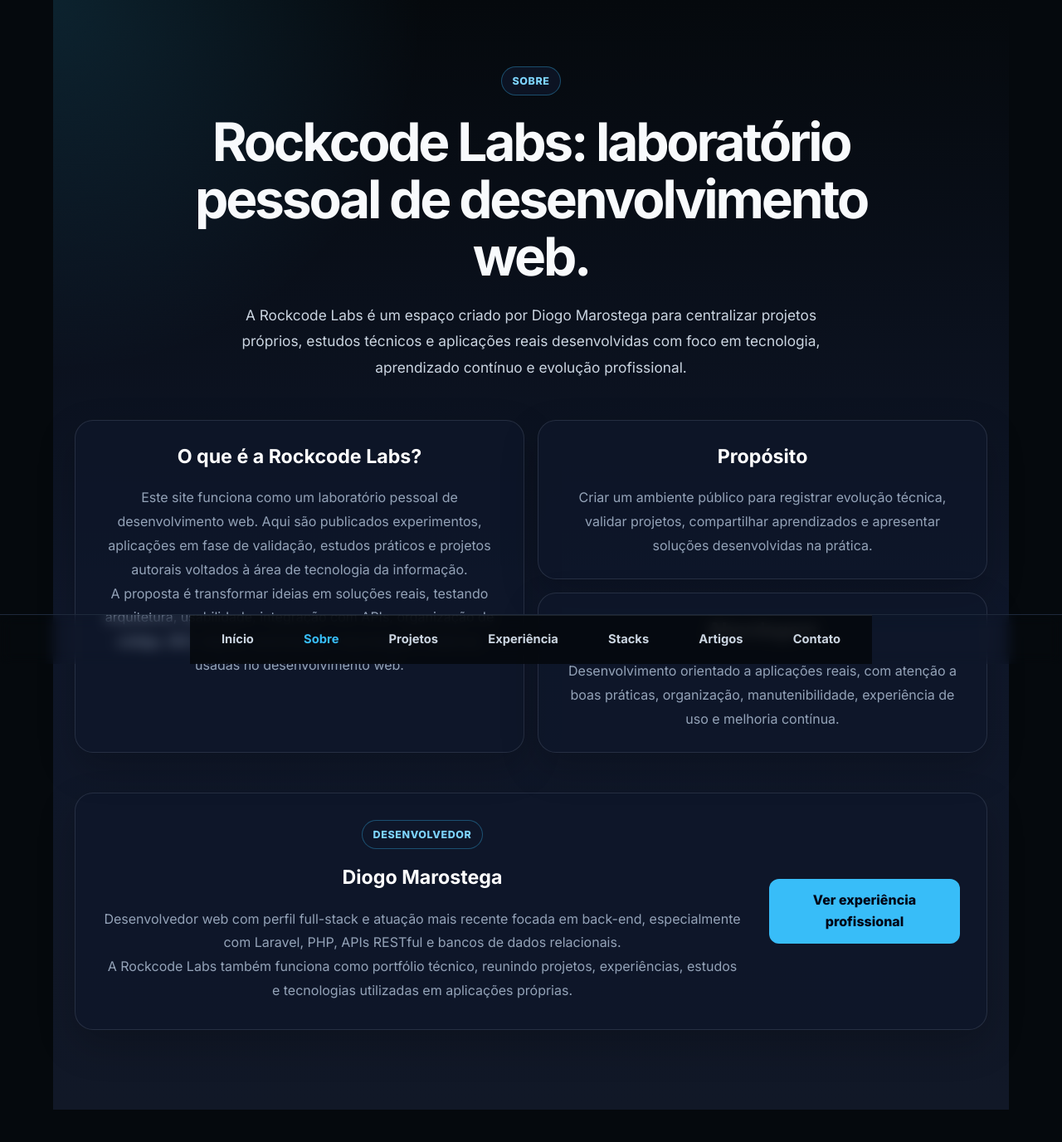
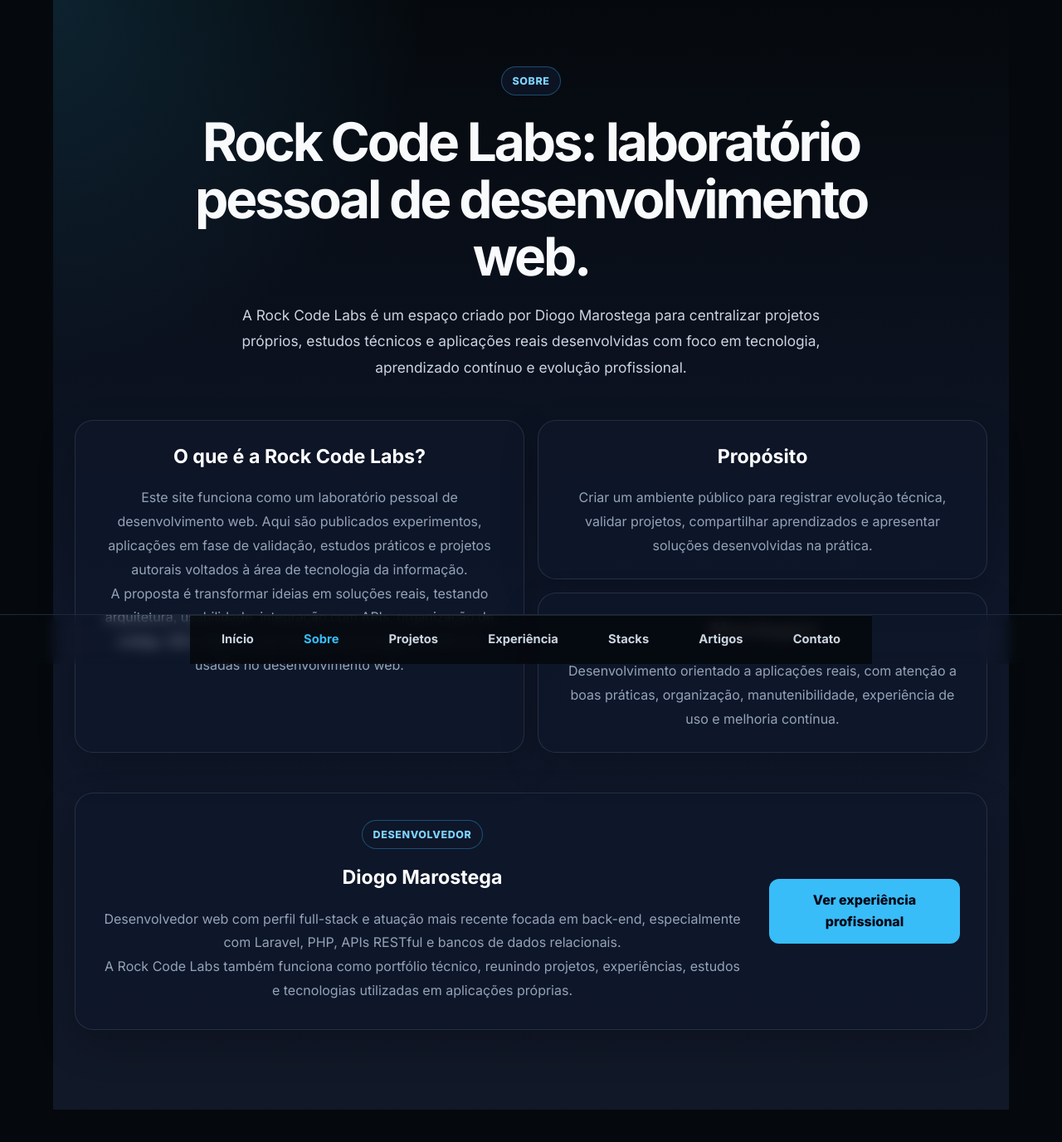
Before and after one commit to dmarostega/rockcode-front-end-vuejs, a Vue app: page /about in a window 1280 px wide. Shown: the whole page at 83% size. Built offline with nearby package versions, Linux system fonts and the light colour scheme.

Commit message:
fix(system): resolves the lack of standardization of titles

```diff
--- a/src/components/HomeTemplate.vue
+++ b/src/components/HomeTemplate.vue
@@ -32,13 +32,13 @@ const featuredProjects = [
       <div class="hero-logo">
         <img
           src="../assets/images/stone.png"
-          alt="Ícone da Rockcode Labs"
+          alt="Ícone da Rock Code Labs"
           class="stone-logo"
         />
 
         <img
           src="../assets/images/solo_name.png"
-          alt="Rockcode Labs"
+          alt="Rock Code Labs"
           class="name-logo"
         />
       </div>
@@ -52,7 +52,7 @@ const featuredProjects = [
       </h1>
 
       <p class="hero-description">
-        A Rockcode Labs é o laboratório pessoal de Diogo Marostega, criado para
+        A Rock Code Labs é o laboratório pessoal de Diogo Marostega, criado para
         centralizar projetos próprios, estudos técnicos e aplicações reais
         desenvolvidas com Laravel, Vue, PHP, JavaScript, APIs REST e bancos de
         dados relacionais.
@@ -64,7 +64,7 @@ const featuredProjects = [
         </RouterLink>
 
         <RouterLink to="/about" class="button button-secondary">
-          Sobre a Rockcode Labs
+          Sobre a Rock Code Labs
         </RouterLink>
       </div>
     </section>
@@ -113,7 +113,7 @@ const featuredProjects = [
         <span class="section-kicker">Aplicações</span>
         <h2>Projetos em destaque</h2>
         <p>
-          Alguns projetos publicados ou em fase de evolução dentro da Rockcode Labs.
+          Alguns projetos publicados ou em fase de evolução dentro da Rock Code Labs.
         </p>
       </div>
 
--- a/src/views/AboutView.vue
+++ b/src/views/AboutView.vue
@@ -9,10 +9,10 @@ import NavBoard from '@/components/defaults/NavBoard.vue'
       <section class="page-hero">
         <span class="eyebrow">Sobre</span>
 
-        <h1>Rockcode Labs: laboratório pessoal de desenvolvimento web.</h1>
+        <h1>Rock Code Labs: laboratório pessoal de desenvolvimento web.</h1>
 
         <p>
-          A Rockcode Labs é um espaço criado por Diogo Marostega para centralizar
+          A Rock Code Labs é um espaço criado por Diogo Marostega para centralizar
           projetos próprios, estudos técnicos e aplicações reais desenvolvidas com foco
           em tecnologia, aprendizado contínuo e evolução profissional.
         </p>
@@ -20,7 +20,7 @@ import NavBoard from '@/components/defaults/NavBoard.vue'
 
       <section class="content-grid">
         <article class="content-card large-card">
-          <h2>O que é a Rockcode Labs?</h2>
+          <h2>O que é a Rock Code Labs?</h2>
 
           <p>
             Este site funciona como um laboratório pessoal de desenvolvimento web.
@@ -67,7 +67,7 @@ import NavBoard from '@/components/defaults/NavBoard.vue'
           </p>
 
           <p>
-            A Rockcode Labs também funciona como portfólio técnico, reunindo projetos,
+            A Rock Code Labs também funciona como portfólio técnico, reunindo projetos,
             experiências, estudos e tecnologias utilizadas em aplicações próprias.
           </p>
         </div>
--- a/src/views/AppsView.vue
+++ b/src/views/AppsView.vue
@@ -41,7 +41,7 @@ const projects = [
         <h1>Aplicações próprias, estudos técnicos e MVPs em evolução.</h1>
 
         <p>
-          Projetos criados dentro da Rockcode Labs para validar ideias, estudar
+          Projetos criados dentro da Rock Code Labs para validar ideias, estudar
           tecnologias, melhorar arquitetura e transformar experimentos em soluções
           digitais utilizáveis.
         </p>
--- a/src/views/ArticlesView.vue
+++ b/src/views/ArticlesView.vue
@@ -41,7 +41,7 @@ const plannedArticles = [
         <p>
           Esta área será usada para registrar conteúdos técnicos, decisões de
           desenvolvimento, problemas encontrados, soluções aplicadas e aprendizados
-          obtidos durante a construção dos projetos da Rockcode Labs.
+          obtidos durante a construção dos projetos da Rock Code Labs.
         </p>
       </section>
 
--- a/src/views/ContactView.vue
+++ b/src/views/ContactView.vue
@@ -50,7 +50,7 @@ const contacts = [
       </section>
 
       <section class="contact-note">
-        <h2>Rockcode Labs</h2>
+        <h2>Rock Code Labs</h2>
 
         <p>
           Laboratório pessoal de desenvolvimento web, projetos SaaS, estudos técnicos
--- a/src/views/StackView.vue
+++ b/src/views/StackView.vue
@@ -66,7 +66,7 @@ const supportStacks = [
         <p>
           Principais tecnologias, práticas e ferramentas usadas no desenvolvimento
           de sistemas web, APIs, interfaces, integrações e projetos próprios da
-          Rockcode Labs.
+          Rock Code Labs.
         </p>
       </section>
 
```
